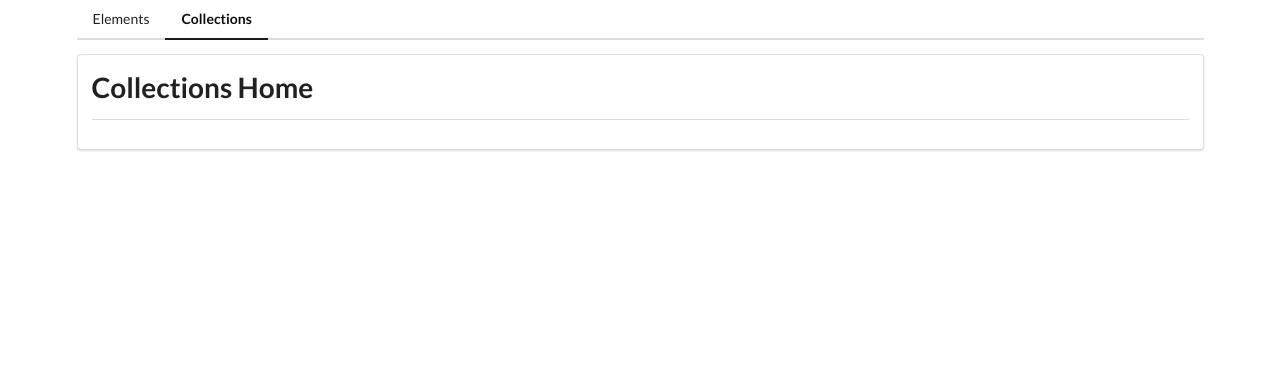
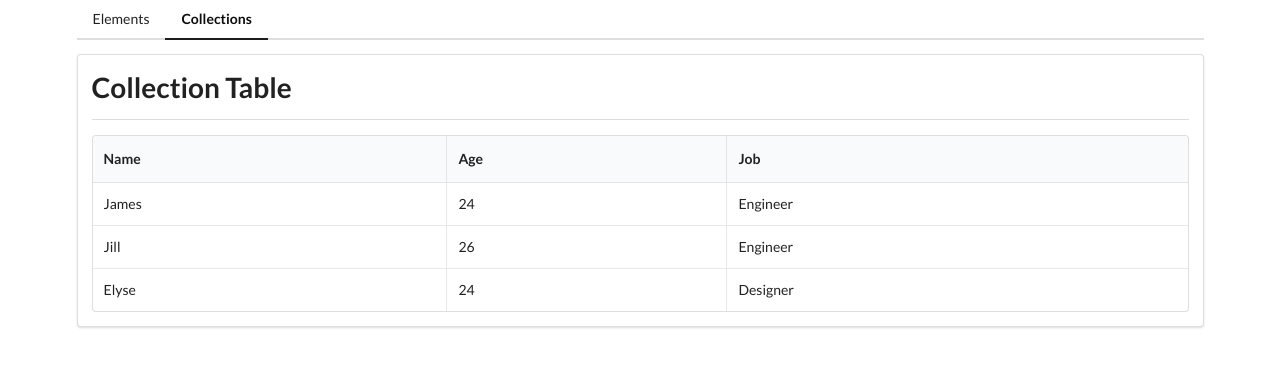
Before and after one commit to Tony940426/Angular-Components, an Angular app: page /collections in a window 1280 px wide. Shown: the top 366 px of the page. Built offline with nearby package versions, Linux system fonts and the light colour scheme.

Commit message:
Started working on table

```diff
--- a/src/app/collections/collections-home/collections-home.component.html
+++ b/src/app/collections/collections-home/collections-home.component.html
@@ -1,3 +1,2 @@
-<app-divider>
-    Collections Home
-</app-divider>
+<app-divider>Collection Table</app-divider>
+<app-table [data] = "data" [headers] = "headers"></app-table>
--- a/src/app/collections/collections-home/collections-home.component.ts
+++ b/src/app/collections/collections-home/collections-home.component.ts
@@ -6,5 +6,14 @@ import { Component } from '@angular/core';
   styleUrls: ['./collections-home.component.css']
 })
 export class CollectionsHomeComponent {
-
+  data = [
+  { name: 'James', age: 24, job: 'Designer'},
+  { name: 'Bill', age: 34, job: 'QA'},
+  { name: 'Madison', age: 22, job: 'Developer'}
+  ];
+  headers = [
+  { key: 'Name', label: 'Name'},
+  { key: 'Age', label: 'Age'},
+  { key: 'Job', label: 'Job'}
+  ]
 }
--- a/src/app/collections/collections.module.ts
+++ b/src/app/collections/collections.module.ts
@@ -4,11 +4,13 @@ import { CommonModule } from '@angular/common';
 import { CollectionsRoutingModule } from './collections-routing.module';
 import { CollectionsHomeComponent } from './collections-home/collections-home.component';
 import { SharedModule } from '../shared/shared.module';
+import { TableComponent } from './table/table.component';
 
 
 @NgModule({
   declarations: [
-    CollectionsHomeComponent
+    CollectionsHomeComponent,
+    TableComponent
   ],
   imports: [
     CommonModule,
--- /dev/null
+++ b/src/app/collections/table/table.component.html
@@ -0,0 +1,26 @@
+<table class="ui celled table">
+    <thead>
+      <tr>
+        <th *ngFor = "let header of headers">
+            {{header.label}}
+        </th>
+     </tr>
+    </thead>
+    <tbody>
+      <tr>
+        <td data-label="Name">James</td>
+        <td data-label="Age">24</td>
+        <td data-label="Job">Engineer</td>
+      </tr>
+      <tr>
+        <td data-label="Name">Jill</td>
+        <td data-label="Age">26</td>
+        <td data-label="Job">Engineer</td>
+      </tr>
+      <tr>
+        <td data-label="Name">Elyse</td>
+        <td data-label="Age">24</td>
+        <td data-label="Job">Designer</td>
+      </tr>
+    </tbody>
+  </table>
--- a/tsconfig.json
+++ b/tsconfig.json
@@ -5,7 +5,7 @@
     "baseUrl": "./",
     "outDir": "./dist/out-tsc",
     "forceConsistentCasingInFileNames": true,
-    "strict": true,
+    "strict": false,
     "noImplicitOverride": true,
     "noPropertyAccessFromIndexSignature": true,
     "noImplicitReturns": true,
```
Also changed, not shown: src/app/collections/table/table.component.ts (added, +11 -0 lines), src/app/collections/table/table.component.css (added), 1 other file (tests, documents, lock files or other folders).
